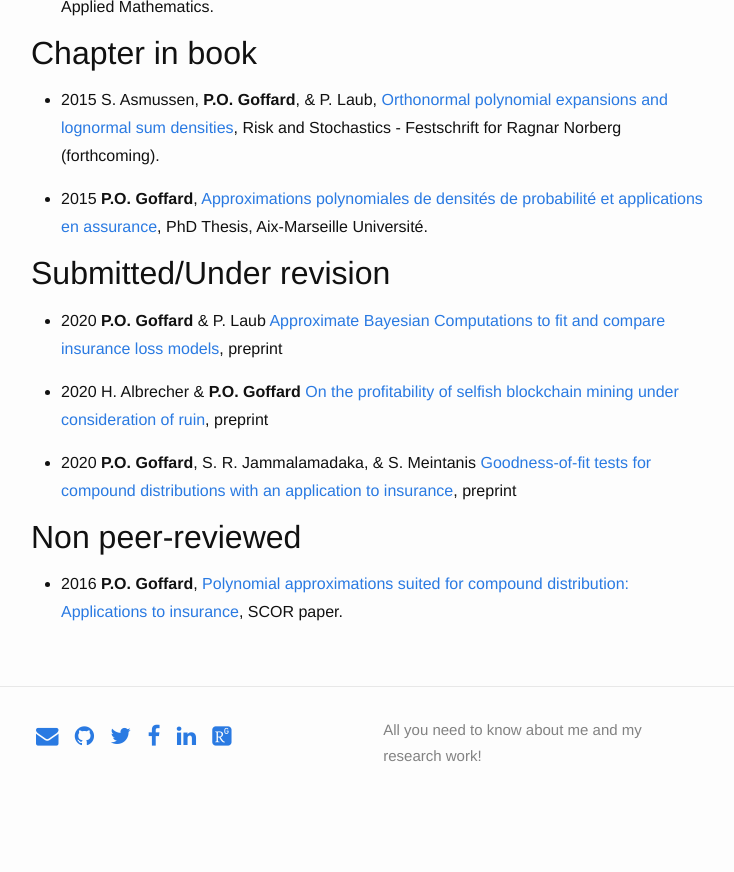
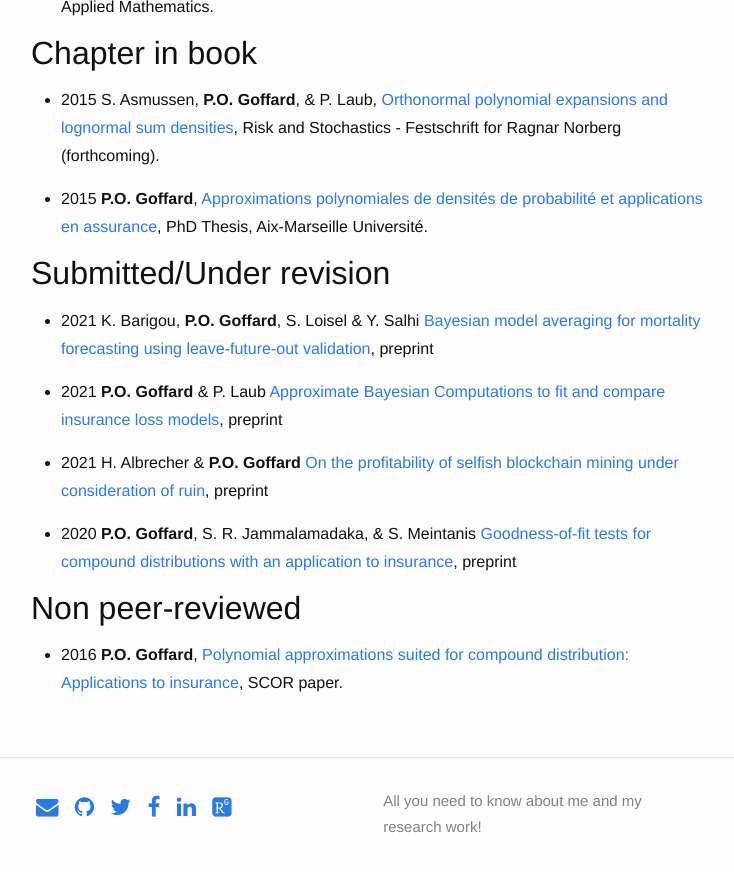
Before and after one commit to LaGauffre/LaGauffre.github.io, a Jekyll site: the page built from Publications.md, in a window 1280 px wide and 900 px high, scrolled down 985 px. Shown: the top 872 px of the window, without its empty margins (269-1003 px from the left). Built offline with Jekyll 4.4.1, drawn with Linux system fonts in a browser that asks for light colours; nearby versions of some CDN libraries; some web fonts are replaced; before the commit the page ends 1814 px from its top, so only the background shows below that.

Commit message:
Update publications

```diff
--- a/Publications.md
+++ b/Publications.md
@@ -31,9 +31,12 @@ permalink: /Publi/
 
 ## Submitted/Under revision
 
-* 2020 **P.O. Goffard** & P. Laub [Approximate Bayesian Computations to fit and compare insurance loss models](/Publications/ABCFitLoMo_Goffard_Laub_V2.pdf), preprint
+* 2021 K. Barigou, **P.O. Goffard**, S. Loisel & Y. Salhi [Bayesian model averaging for mortality forecasting
+using leave-future-out validation](/Publications/BMAmortalityforecasting_18032021.pdf), preprint
 
-* 2020 H. Albrecher & **P.O. Goffard** [On the profitability of selfish blockchain mining under consideration of ruin](/Publications/Albrecher_Goffard_Selfish_MineR2.pdf), preprint
+* 2021 **P.O. Goffard** & P. Laub [Approximate Bayesian Computations to fit and compare insurance loss models](/Publications/ABCFitLoMo_Goffard_Laub_V2.pdf), preprint
+
+* 2021 H. Albrecher & **P.O. Goffard** [On the profitability of selfish blockchain mining under consideration of ruin](/Publications/Albrecher_Goffard_Selfish_MineR2.pdf), preprint
 
 * 2020 **P.O. Goffard**, S. R. Jammalamadaka, & S. Meintanis [Goodness-of-fit tests for compound distributions with an application to insurance](/Publications/GOF_Compound_Distribution_Goffard_Jammalamadaka_Meintanis.pdf), preprint
 
```
Also changed, not shown: 1 other file.
